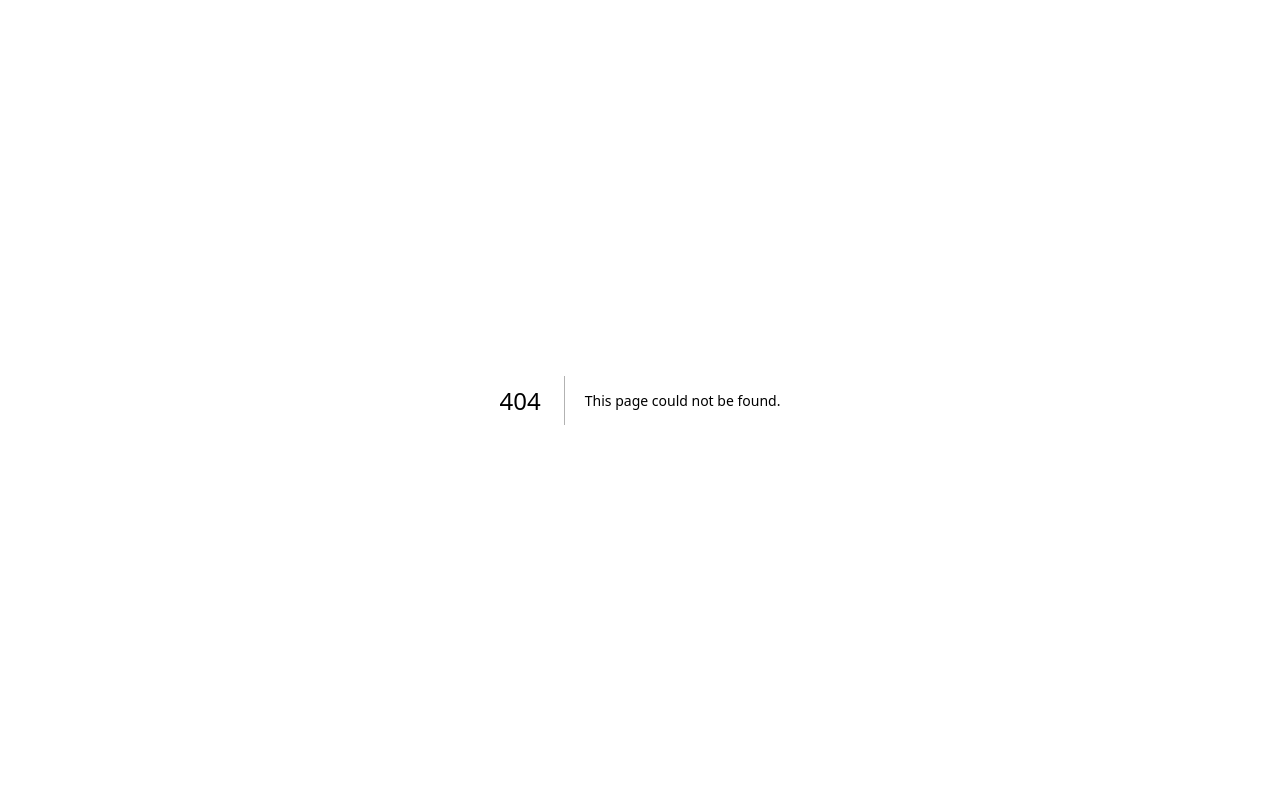
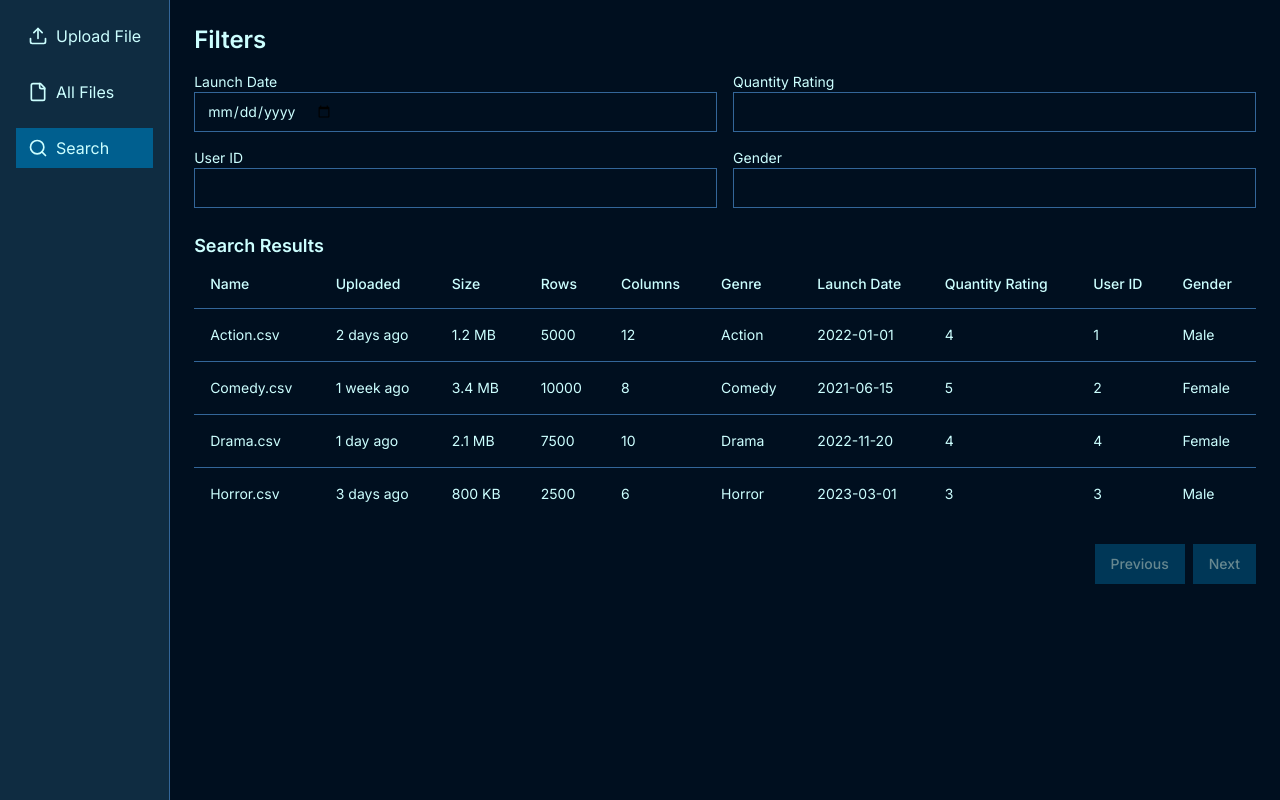
Before and after one commit to migration-csv/front, a Next.js app: page /search in a window 1280 px wide. Before the commit this address had no page. Built offline with nearby package versions, Linux system fonts and the light colour scheme.

Commit message:
create search front and update navbar

```diff
--- /dev/null
+++ b/src/app/search/page.tsx
@@ -0,0 +1,320 @@
+/**
+ * v0 by Vercel.
+ * @see https://v0.dev/t/CXqSMgMIHju
+ * Documentation: https://v0.dev/docs#integrating-generated-code-into-your-nextjs-app
+ */
+"use client";
+
+import { Navbar } from "@/components/NavBar";
+import { Button } from "@/components/ui/button";
+import { Input } from "@/components/ui/input";
+import {
+  Table,
+  TableBody,
+  TableCell,
+  TableHead,
+  TableHeader,
+  TableRow,
+} from "@/components/ui/table";
+import { useState } from "react";
+
+type File = {
+  name: string;
+  uploaded: string;
+  size: string;
+  rows: number;
+  columns: number;
+  genre: string;
+  launchDate: string;
+  quantityRating: number;
+  userId: number;
+  gender: string;
+};
+
+export default function Component() {
+  const [search, setSearch] = useState("");
+  const [sortOrder, setSortOrder] = useState("asc");
+  const [sortColumn, setSortColumn] = useState("name");
+  const [currentPage, setCurrentPage] = useState(1);
+  const [itemsPerPage, setItemsPerPage] = useState(5);
+  const [genre, setGenre] = useState("");
+  const [launchDate, setLaunchDate] = useState("");
+  const [quantityRating, setQuantityRating] = useState("");
+  const [userId, setUserId] = useState("");
+  const [gender, setGender] = useState("");
+  const files = [
+    {
+      name: "Action.csv",
+      uploaded: "2 days ago",
+      size: "1.2 MB",
+      rows: 5000,
+      columns: 12,
+      genre: "Action",
+      launchDate: "2022-01-01",
+      quantityRating: 4,
+      userId: 1,
+      gender: "Male",
+    },
+    {
+      name: "Comedy.csv",
+      uploaded: "1 week ago",
+      size: "3.4 MB",
+      rows: 10000,
+      columns: 8,
+      genre: "Comedy",
+      launchDate: "2021-06-15",
+      quantityRating: 5,
+      userId: 2,
+      gender: "Female",
+    },
+    {
+      name: "Horror.csv",
+      uploaded: "3 days ago",
+      size: "800 KB",
+      rows: 2500,
+      columns: 6,
+      genre: "Horror",
+      launchDate: "2023-03-01",
+      quantityRating: 3,
+      userId: 3,
+      gender: "Male",
+    },
+    {
+      name: "Drama.csv",
+      uploaded: "1 day ago",
+      size: "2.1 MB",
+      rows: 7500,
+      columns: 10,
+      genre: "Drama",
+      launchDate: "2022-11-20",
+      quantityRating: 4,
+      userId: 4,
+      gender: "Female",
+    },
+  ];
+  const filteredFiles = files.filter((file) => {
+    return (
+      file.name.toLowerCase().includes(search.toLowerCase()) &&
+      (genre === "" || file.genre === genre) &&
+      (launchDate === "" || file.launchDate === launchDate) &&
+      (quantityRating === "" ||
+        file.quantityRating === parseInt(quantityRating)) &&
+      (userId === "" || file.userId === parseInt(userId)) &&
+      (gender === "" || file.gender === gender)
+    );
+  });
+  const sortedFiles = filteredFiles.sort((a, b) => {
+    const column = sortColumn as keyof File;
+
+    if (a[column] < b[column]) return sortOrder === "asc" ? -1 : 1;
+    if (a[column] > b[column]) return sortOrder === "asc" ? 1 : -1;
+    return 0;
+  });
+  const indexOfLastItem = currentPage * itemsPerPage;
+  const indexOfFirstItem = indexOfLastItem - itemsPerPage;
+  const currentItems = sortedFiles.slice(indexOfFirstItem, indexOfLastItem);
+  const handlePrevPage = () => {
+    if (currentPage > 1) {
+      setCurrentPage(currentPage - 1);
+    }
+  };
+  const handleNextPage = () => {
+    if (currentPage < Math.ceil(sortedFiles.length / itemsPerPage)) {
+      setCurrentPage(currentPage + 1);
+    }
+  };
+  return (
+    <div className="flex min-h-screen w-full">
+      <Navbar />
+      <div className="flex flex-1 flex-col p-6">
+        <div className="grid gap-6">
+          <div>
+            <h2 className="text-2xl font-semibold mb-4">Filters</h2>
+            <div className="grid grid-cols-2 gap-4 text-sm">
+              <div>
+                <label htmlFor="launchDate" className="text-muted-foreground">
+                  Launch Date
+                </label>
+                <Input
+                  id="launchDate"
+                  type="date"
+                  value={launchDate}
+                  onChange={(e) => setLaunchDate(e.target.value)}
+                />
+              </div>
+              <div>
+                <label
+                  htmlFor="quantityRating"
+                  className="text-muted-foreground"
+                >
+                  Quantity Rating
+                </label>
+                <Input
+                  id="quantityRating"
+                  type="number"
+                  min="1"
+                  max="5"
+                  value={quantityRating}
+                  onChange={(e) => setQuantityRating(e.target.value)}
+                />
+              </div>
+              <div>
+                <label htmlFor="userId" className="text-muted-foreground">
+                  User ID
+                </label>
+                <Input
+                  id="userId"
+                  type="number"
+                  value={userId}
+                  onChange={(e) => setUserId(e.target.value)}
+                />
+              </div>
+              <div>
+                <label htmlFor="gender" className="text-muted-foreground">
+                  Gender
+                </label>
+                <Input
+                  id="gender"
+                  type="text"
+                  value={gender}
+                  onChange={(e) => setGender(e.target.value)}
+                />
+              </div>
+            </div>
+          </div>
+          <div>
+            <h2 className="text-lg font-semibold">Search Results</h2>
+            <Table>
+              <TableHeader>
+                <TableRow>
+                  <TableHead>Name</TableHead>
+                  <TableHead>Uploaded</TableHead>
+                  <TableHead>Size</TableHead>
+                  <TableHead>Rows</TableHead>
+                  <TableHead>Columns</TableHead>
+                  <TableHead>Genre</TableHead>
+                  <TableHead>Launch Date</TableHead>
+                  <TableHead>Quantity Rating</TableHead>
+                  <TableHead>User ID</TableHead>
+                  <TableHead>Gender</TableHead>
+                </TableRow>
+              </TableHeader>
+              <TableBody>
+                {currentItems.map((item, index) => (
+                  <TableRow key={index}>
+                    <TableCell>{item.name}</TableCell>
+                    <TableCell>{item.uploaded}</TableCell>
+                    <TableCell>{item.size}</TableCell>
+                    <TableCell>{item.rows}</TableCell>
+                    <TableCell>{item.columns}</TableCell>
+                    <TableCell>{item.genre}</TableCell>
+                    <TableCell>{item.launchDate}</TableCell>
+                    <TableCell>{item.quantityRating}</TableCell>
+                    <TableCell>{item.userId}</TableCell>
+                    <TableCell>{item.gender}</TableCell>
+                  </TableRow>
+                ))}
+              </TableBody>
+            </Table>
+          </div>
+          <div className="flex justify-end">
+            <div className="flex items-center gap-2">
+              <Button onClick={handlePrevPage} disabled={currentPage === 1}>
+                Previous
+              </Button>
+              <Button
+                onClick={handleNextPage}
+                disabled={
+                  currentPage === Math.ceil(sortedFiles.length / itemsPerPage)
+                }
+              >
+                Next
+              </Button>
+            </div>
+          </div>
+        </div>
+      </div>
+    </div>
+  );
+}
+
+function FileIcon(props: React.SVGProps<SVGSVGElement>) {
+  return (
+    <svg
+      {...props}
+      xmlns="http://www.w3.org/2000/svg"
+      width="24"
+      height="24"
+      viewBox="0 0 24 24"
+      fill="none"
+      stroke="currentColor"
+      strokeWidth="2"
+      strokeLinecap="round"
+      strokeLinejoin="round"
+    >
+      <path d="M15 2H6a2 2 0 0 0-2 2v16a2 2 0 0 0 2 2h12a2 2 0 0 0 2-2V7Z" />
+      <path d="M14 2v4a2 2 0 0 0 2 2h4" />
+    </svg>
+  );
+}
+
+function SearchIcon(props: React.SVGProps<SVGSVGElement>) {
+  return (
+    <svg
+      {...props}
+      xmlns="http://www.w3.org/2000/svg"
+      width="24"
+      height="24"
+      viewBox="0 0 24 24"
+      fill="none"
+      stroke="currentColor"
+      strokeWidth="2"
+      strokeLinecap="round"
+      strokeLinejoin="round"
+    >
+      <circle cx="11" cy="11" r="8" />
+      <path d="m21 21-4.3-4.3" />
+    </svg>
+  );
+}
+
+function UploadIcon(props: React.SVGProps<SVGSVGElement>) {
+  return (
+    <svg
+      {...props}
+      xmlns="http://www.w3.org/2000/svg"
+      width="24"
+      height="24"
+      viewBox="0 0 24 24"
+      fill="none"
+      stroke="currentColor"
+      strokeWidth="2"
+      strokeLinecap="round"
+      strokeLinejoin="round"
+    >
+      <path d="M21 15v4a2 2 0 0 1-2 2H5a2 2 0 0 1-2-2v-4" />
+      <polyline points="17 8 12 3 7 8" />
+      <line x1="12" x2="12" y1="3" y2="15" />
+    </svg>
+  );
+}
+
+function XIcon(props: React.SVGProps<SVGSVGElement>) {
+  return (
+    <svg
+      {...props}
+      xmlns="http://www.w3.org/2000/svg"
+      width="24"
+      height="24"
+      viewBox="0 0 24 24"
+      fill="none"
+      stroke="currentColor"
+      strokeWidth="2"
+      strokeLinecap="round"
+      strokeLinejoin="round"
+    >
+      <path d="M18 6 6 18" />
+      <path d="m6 6 12 12" />
+    </svg>
+  );
+}
--- a/src/components/NavBar.tsx
+++ b/src/components/NavBar.tsx
@@ -30,7 +30,38 @@ export function Navbar() {
         <FileIcon className="h-5 w-5" />
         All Files
       </Link>
+      <Link
+        href="/search"
+        className={cn([
+          "flex items-center gap-2 rounded-md px-3 py-2 text-muted-foreground hover:bg-muted/50",
+          pathName === "/search" && "bg-primary text-primary-foreground",
+        ])}
+        id="all-files"
+      >
+        <SearchIcon className="h-5 w-5" />
+        Search
+      </Link>
     </div>
+  );
+}
+
+function SearchIcon(props: React.SVGProps<SVGSVGElement>) {
+  return (
+    <svg
+      {...props}
+      xmlns="http://www.w3.org/2000/svg"
+      width="24"
+      height="24"
+      viewBox="0 0 24 24"
+      fill="none"
+      stroke="currentColor"
+      strokeWidth="2"
+      strokeLinecap="round"
+      strokeLinejoin="round"
+    >
+      <circle cx="11" cy="11" r="8" />
+      <path d="m21 21-4.3-4.3" />
+    </svg>
   );
 }
 
```
